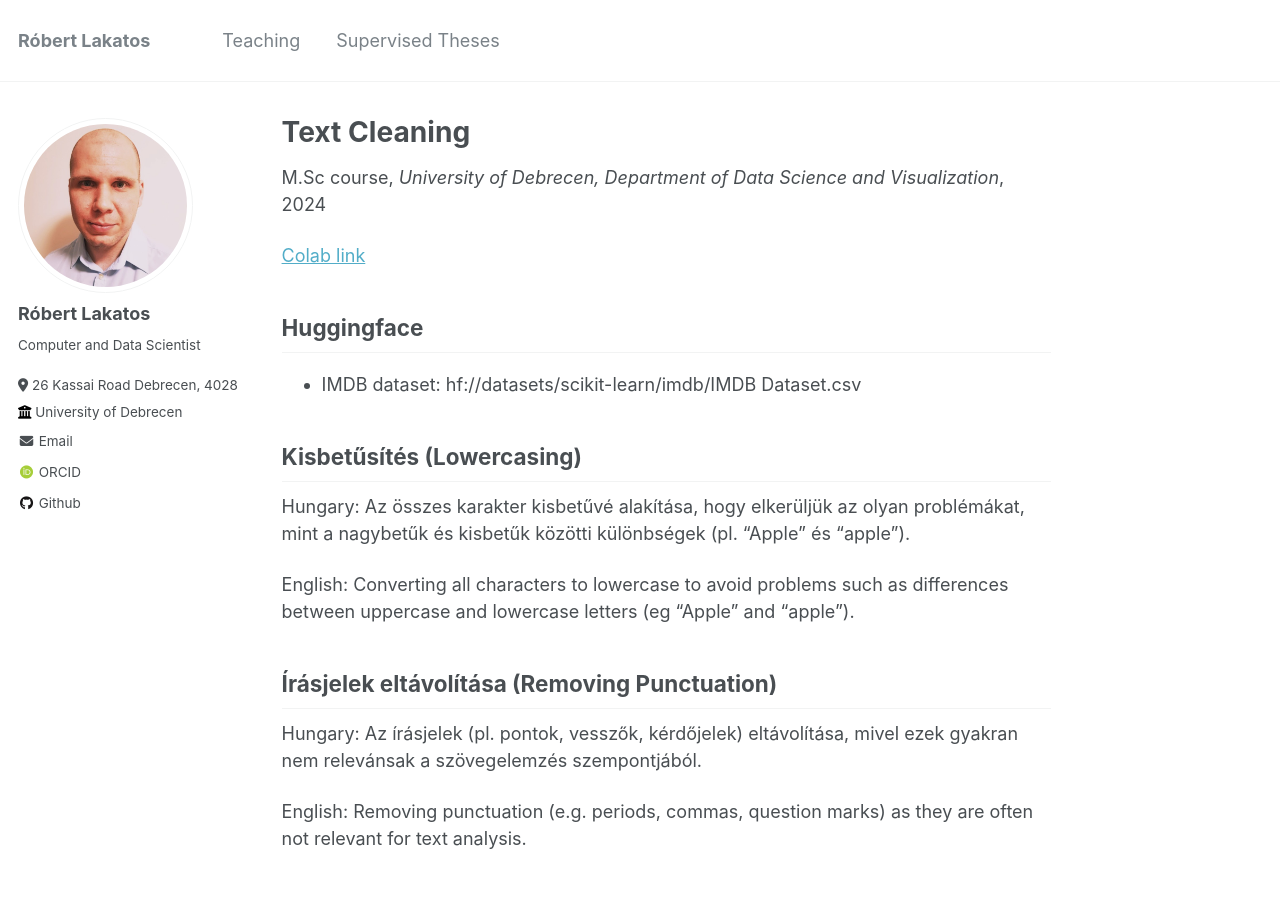
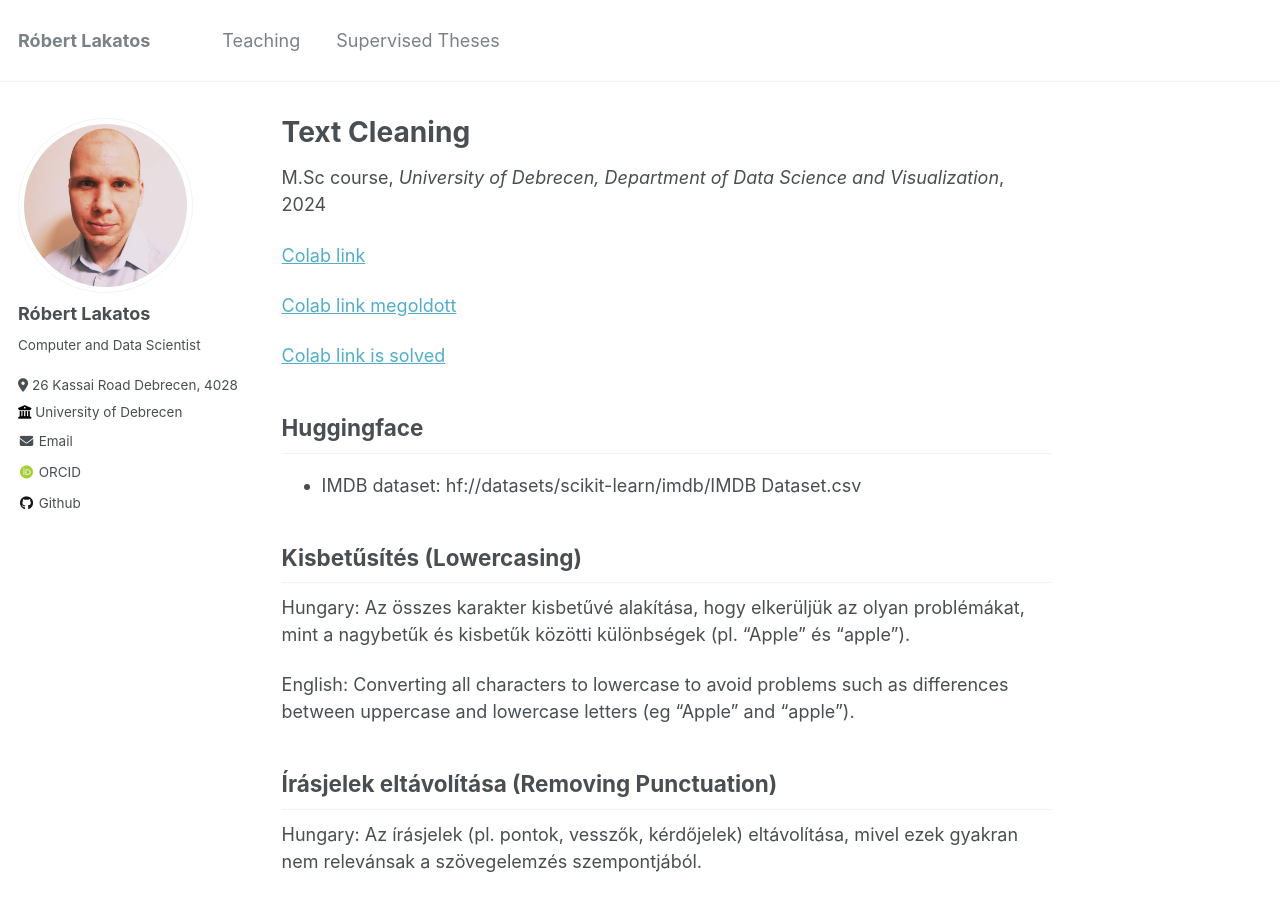
Before and after one commit to robertlakatos/me, a Jekyll site: the page built from materials/NLP-I/labor/I-text-cleaning-I.md, in a window 1280 px wide and 900 px high. Built offline with Jekyll 4.4.1, drawn with Linux system fonts in a browser that asks for light colours; some web fonts are replaced.

Commit message:
202409121817

```diff
--- a/materials/NLP-I/labor/I-text-cleaning-I.md
+++ b/materials/NLP-I/labor/I-text-cleaning-I.md
@@ -8,7 +8,11 @@ date: 2024-09-05
 location: "Debrecen, Hungary"
 ---
 
-[Colab link](https://colab.research.google.com/drive/1QhghhzwDliCOMkRygSLfv5fLKT4Mjro1#scrollTo=edOFZuXqbKwx)
+[Colab link](https://colab.research.google.com/drive/1QhghhzwDliCOMkRygSLfv5fLKT4Mjro1)
+
+[Colab link megoldott](https://colab.research.google.com/drive/1LJXM-qYxXpAhuLbWnFuK5dCb7o9rfRFe)
+
+[Colab link is solved](https://colab.research.google.com/drive/1_eTr5kgJUb1YmDiid8abAU4WuZInFRX0)
 
 ## Huggingface
 
```
Also changed, not shown: _teaching/NLP-I.md (+1 -1 lines).
